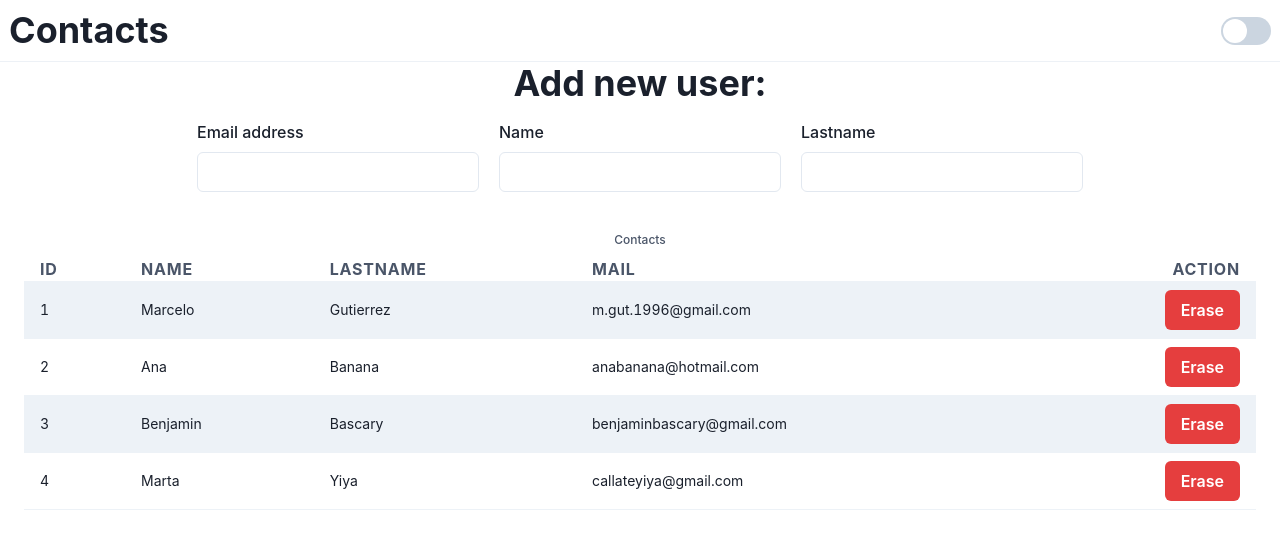
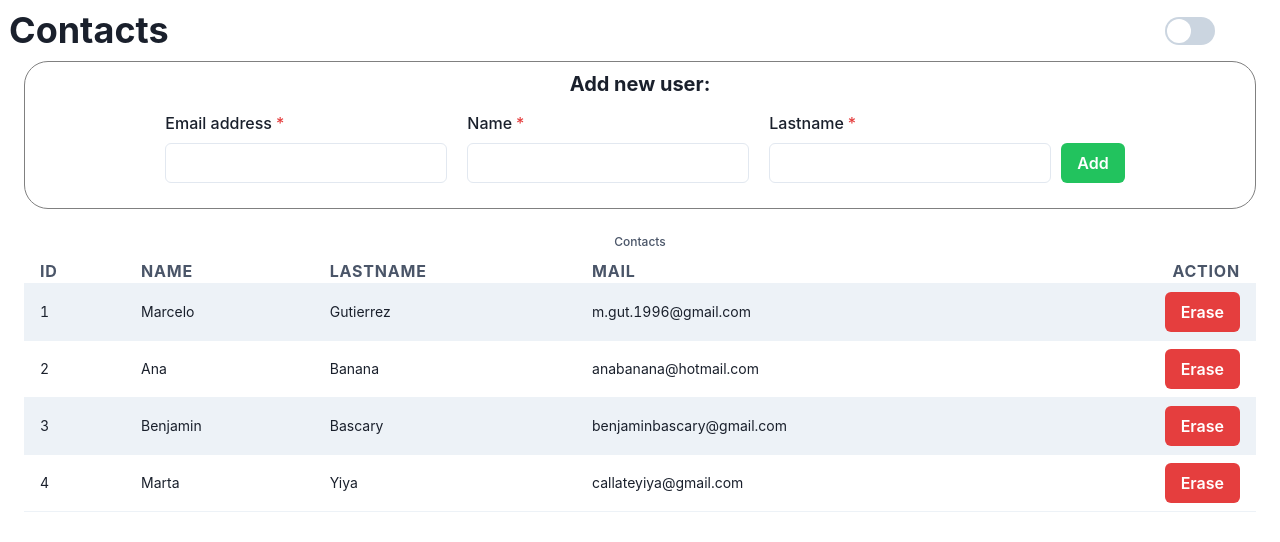
Before and after one commit to benjaminbascary/Contacts_reducer, a React (Create React App) app: page / in a window 1280 px wide. Shown: the top 542 px of the page. Built offline with nearby package versions, Linux system fonts and the light colour scheme.

Commit message:
Adds styling to the form  that adds new user

```diff
--- a/src/App.tsx
+++ b/src/App.tsx
@@ -8,7 +8,6 @@ function App() {
     <>
 
         <Header />
-        <Divider />
         <NewUserForm />
         <ContactsTable />
 
--- a/src/components/Header.tsx
+++ b/src/components/Header.tsx
@@ -16,7 +16,7 @@ const Header = () => {
             Contacts
         </Heading>
         <Switch
-            margin="1vh"
+            margin="1vh 8vh 1vh 1vh"
             size="lg"
             />
     </Box>
--- a/src/components/NewUserForm.tsx
+++ b/src/components/NewUserForm.tsx
@@ -7,18 +7,29 @@ import {
     FormLabel,
     FormErrorMessage,
     FormHelperText,
+    Button,
+    Flex,
 } from '@chakra-ui/react'
 
 export const NewUserForm = () => {
-  return (
+
+    const handleSubmit = () => {
+        console.log("submited")
+    }
+    return (
     <Box
         display='flex'
         flexDirection="column"
         justifyContent='center'
         alignItems="center"
+        border="1px solid grey"
+        borderRadius='3vh'
+        margin="0vh 3vh 0vh 3vh"
+        padding='10px'
         >
-        <Heading>Add new user:</Heading>
+        <Heading as='h5' size="md">Add new user:</Heading>
         <FormControl
+            isRequired
             display='flex'
             padding="15px"
             justifyContent="center"
@@ -35,6 +46,10 @@ export const NewUserForm = () => {
                 <FormLabel>Lastname</FormLabel>
                 <Input type='text' />
             </Box>
+            <Box display='Flex' flexDirection='row' justifyContent='center' alignItems='center' marginTop='4vh' >
+                <Button colorScheme="whatsapp" onClick={handleSubmit}>Add</Button>
+            </Box>
+
         </FormControl>
     </Box>
   )
```
